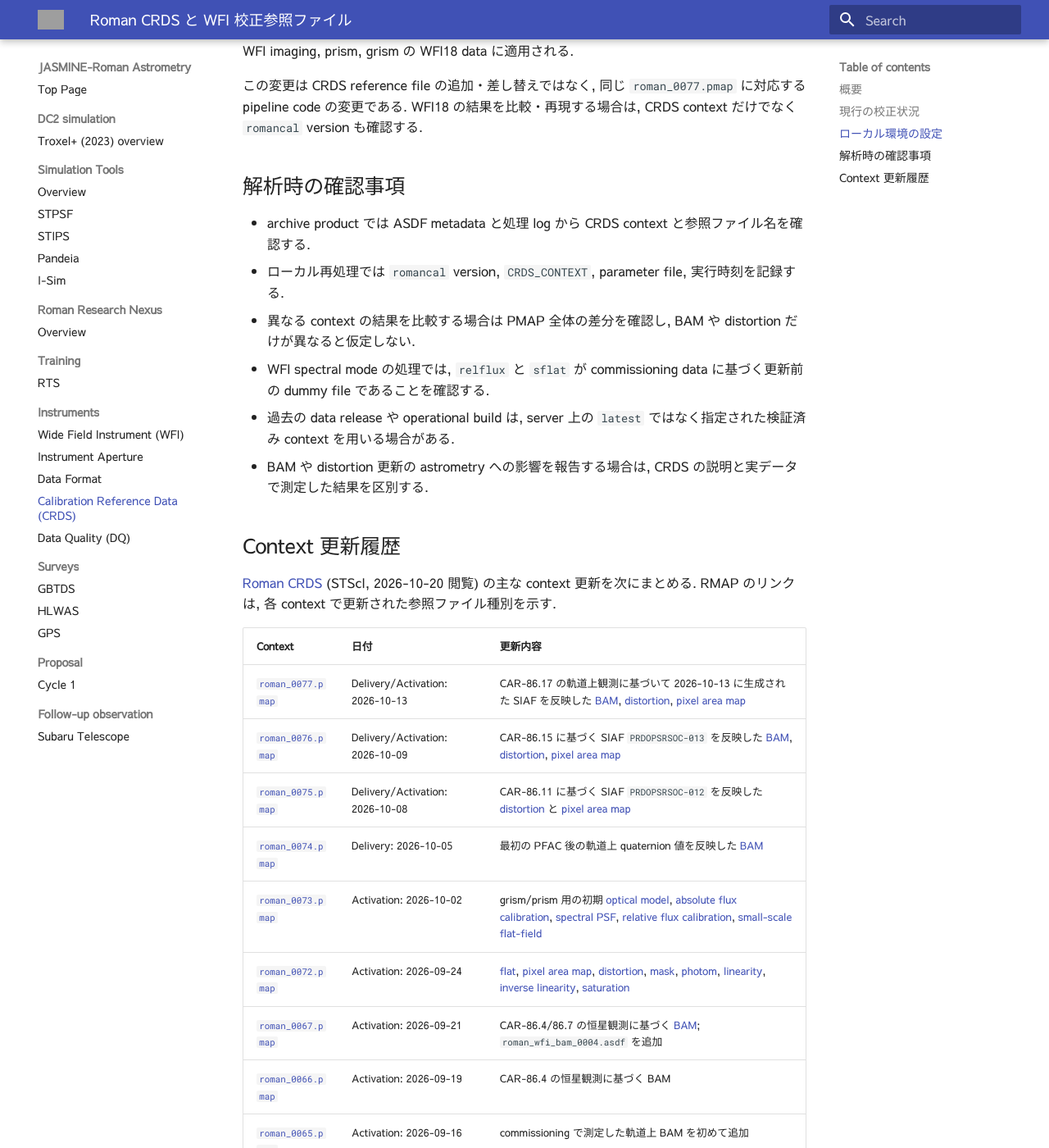
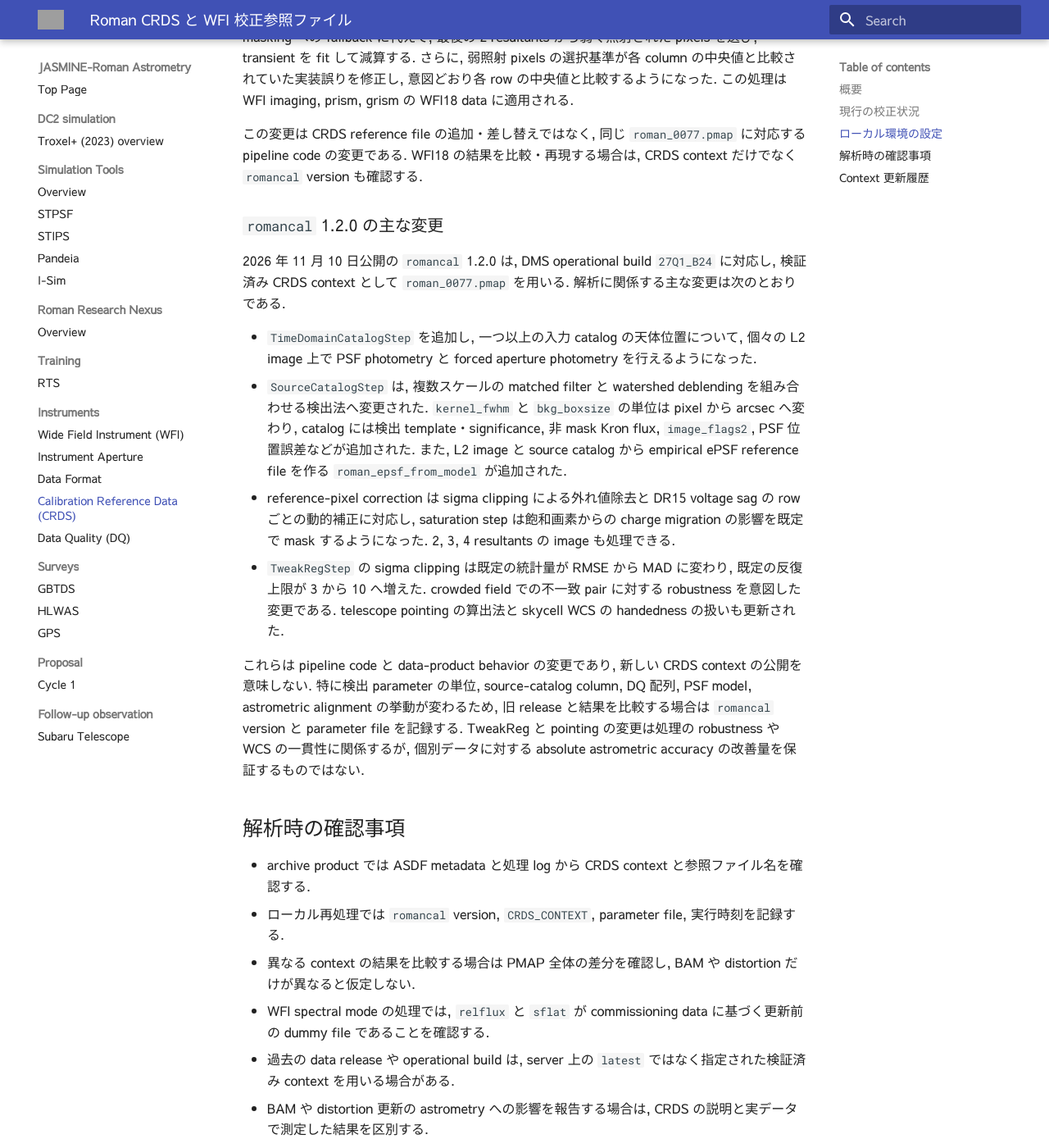
Before and after one commit to astronasutarou/jasmine-roman-astrometry, an MkDocs documentation site: the page built from docs/inst/crds.md, in a window 1280 px wide and 1400 px high, scrolled down 3710 px. Shown: the whole window at 82% size. Built offline with MkDocs 1.6.1 and Material for MkDocs 9.7.7, drawn with Linux system fonts in a browser that asks for light colours; some of the changed text lies outside the part shown; grey boxes are pictures that could not be loaded.

Commit message:
docs: document romancal 1.2.0 pipeline changes

````diff
--- a/docs/inst/crds.md
+++ b/docs/inst/crds.md
@@ -11,6 +11,7 @@ tags: [Roman, WFI, CRDS, calibration, reference file, spectroscopy, BAM, distort
 - [CRDS for Reference Files](https://roman-docs.stsci.edu/data-handbook-home/accessing-wfi-data/crds-for-reference-files) (STScI, Publication: 2024-01-05, Latest Update: 2024-12-20)
 - [`romancal` DMS Operational Build Versions](https://github.com/spacetelescope/romancal#dms-operational-build-versions) (STScI)
 - [`romancal` 1.0.3 release](https://github.com/spacetelescope/romancal/releases/tag/1.0.3) (STScI, 2026-10-19)
+- [`romancal` 1.2.0 release](https://github.com/spacetelescope/romancal/releases/tag/1.2.0) (STScI, 2026-11-10)
 
 ## 概要
 
@@ -22,7 +23,7 @@ CRDS context は pipeline mapping (PMAP) ファイルで表され, 各参照フ
 
 ## 現行の校正状況
 
-2026-10-20 時点の `latest` context は, 2026-10-13 に delivery および activation された `roman_0077.pmap` である. この context は, `roman_0076.pmap` までの imaging, detector, spectral calibration files を引き継ぎ, Boresight Alignment Matrix (BAM), detector distortion, pixel area map を更新している.
+2026-11-11 時点の `latest` context は, 2026-10-13 に delivery および activation された `roman_0077.pmap` である. この context は, `roman_0076.pmap` までの imaging, detector, spectral calibration files を引き継ぎ, Boresight Alignment Matrix (BAM), detector distortion, pixel area map を更新している.
 
 ### Imaging および detector calibration
 
@@ -82,13 +83,24 @@ export CRDS_PATH=$HOME/data/crds_cache/
 export CRDS_CONTEXT=roman_0077.pmap
 ```
 
-`latest` context は更新され得る. 既存結果を再現する場合は, 処理時点の具体的な PMAP 名を指定し, pipeline release に対応する検証済み context も確認する. 公式 `romancal` release table では, 2026-10-19 公開の release 1.0.3 (26Q3_B22.6) に `roman_0077.pmap`, release 1.0.2 (26Q3_B22.3) に `roman_0055.pmap` が対応付けられている. release と対応 context の組は, CRDS server 上の `latest` context と必ずしも同一ではない. `1.0.3` は Build 22 系の patch release であり, Build 23 の `1.1.0` より新しい運用系列を意味しない.
+`latest` context は更新され得る. 既存結果を再現する場合は, 処理時点の具体的な PMAP 名を指定し, pipeline release に対応する検証済み context も確認する. 公式 `romancal` release table では, 2026-11-10 公開の release 1.2.0 (27Q1_B24) と 2026-10-19 公開の release 1.0.3 (26Q3_B22.6) に `roman_0077.pmap`, release 1.0.2 (26Q3_B22.3) に `roman_0055.pmap` が対応付けられている. release と対応 context の組は, CRDS server 上の `latest` context と必ずしも同一ではない. `1.0.3` は Build 22 系の patch release であり, Build 23 の `1.1.0` より新しい運用系列を意味しない.
 
 ### WFI18 first-read transient の変更
 
 `romancal` 1.0.3 は, WFI18 の最初の resultant に現れる transient signal を補正する `wfi18_transient` step を更新した. 4 resultants の exposure では, 従来の affected rows の masking への fallback に代えて, 最後の 2 resultants から弱く照射された pixels を選び, transient を fit して減算する. さらに, 弱照射 pixels の選択基準が各 column の中央値と比較されていた実装誤りを修正し, 意図どおり各 row の中央値と比較するようになった. この処理は WFI imaging, prism, grism の WFI18 data に適用される.
 
 この変更は CRDS reference file の追加・差し替えではなく, 同じ `roman_0077.pmap` に対応する pipeline code の変更である. WFI18 の結果を比較・再現する場合は, CRDS context だけでなく `romancal` version も確認する.
+
+### `romancal` 1.2.0 の主な変更
+
+2026 年 11 月 10 日公開の `romancal` 1.2.0 は, DMS operational build `27Q1_B24` に対応し, 検証済み CRDS context として `roman_0077.pmap` を用いる. 解析に関係する主な変更は次のとおりである.
+
+- `TimeDomainCatalogStep` を追加し, 一つ以上の入力 catalog の天体位置について, 個々の L2 image 上で PSF photometry と forced aperture photometry を行えるようになった.
+- `SourceCatalogStep` は, 複数スケールの matched filter と watershed deblending を組み合わせる検出法へ変更された. `kernel_fwhm` と `bkg_boxsize` の単位は pixel から arcsec へ変わり, catalog には検出 template・significance, 非 mask Kron flux, `image_flags2`, PSF 位置誤差などが追加された. また, L2 image と source catalog から empirical ePSF reference file を作る `roman_epsf_from_model` が追加された.
+- reference-pixel correction は sigma clipping による外れ値除去と DR15 voltage sag の row ごとの動的補正に対応し, saturation step は飽和画素からの charge migration の影響を既定で mask するようになった. 2, 3, 4 resultants の image も処理できる.
+- `TweakRegStep` の sigma clipping は既定の統計量が RMSE から MAD に変わり, 既定の反復上限が 3 から 10 へ増えた. crowded field での不一致 pair に対する robustness を意図した変更である. telescope pointing の算出法と skycell WCS の handedness の扱いも更新された.
+
+これらは pipeline code と data-product behavior の変更であり, 新しい CRDS context の公開を意味しない. 特に検出 parameter の単位, source-catalog column, DQ 配列, PSF model, astrometric alignment の挙動が変わるため, 旧 release と結果を比較する場合は `romancal` version と parameter file を記録する. TweakReg と pointing の変更は処理の robustness や WCS の一貫性に関係するが, 個別データに対する absolute astrometric accuracy の改善量を保証するものではない.
 
 ## 解析時の確認事項
 
@@ -101,7 +113,7 @@ export CRDS_CONTEXT=roman_0077.pmap
 
 ## Context 更新履歴
 
-[Roman CRDS](https://roman-crds.stsci.edu/) (STScI, 2026-10-20 閲覧) の主な context 更新を次にまとめる. RMAP のリンクは, 各 context で更新された参照ファイル種別を示す.
+[Roman CRDS](https://roman-crds.stsci.edu/) (STScI, 2026-11-11 閲覧) の主な context 更新を次にまとめる. RMAP のリンクは, 各 context で更新された参照ファイル種別を示す.
 
 | Context | 日付 | 更新内容 |
 |---|---|---|
````
